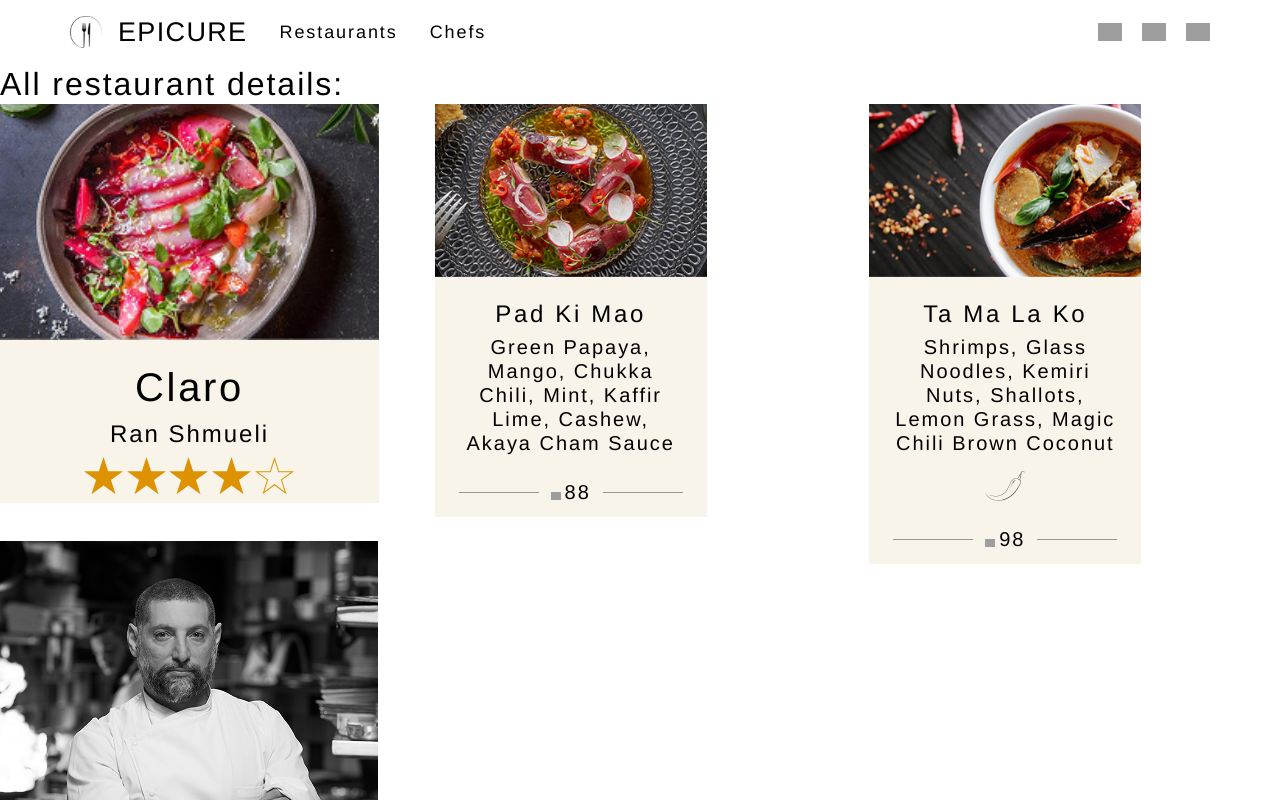
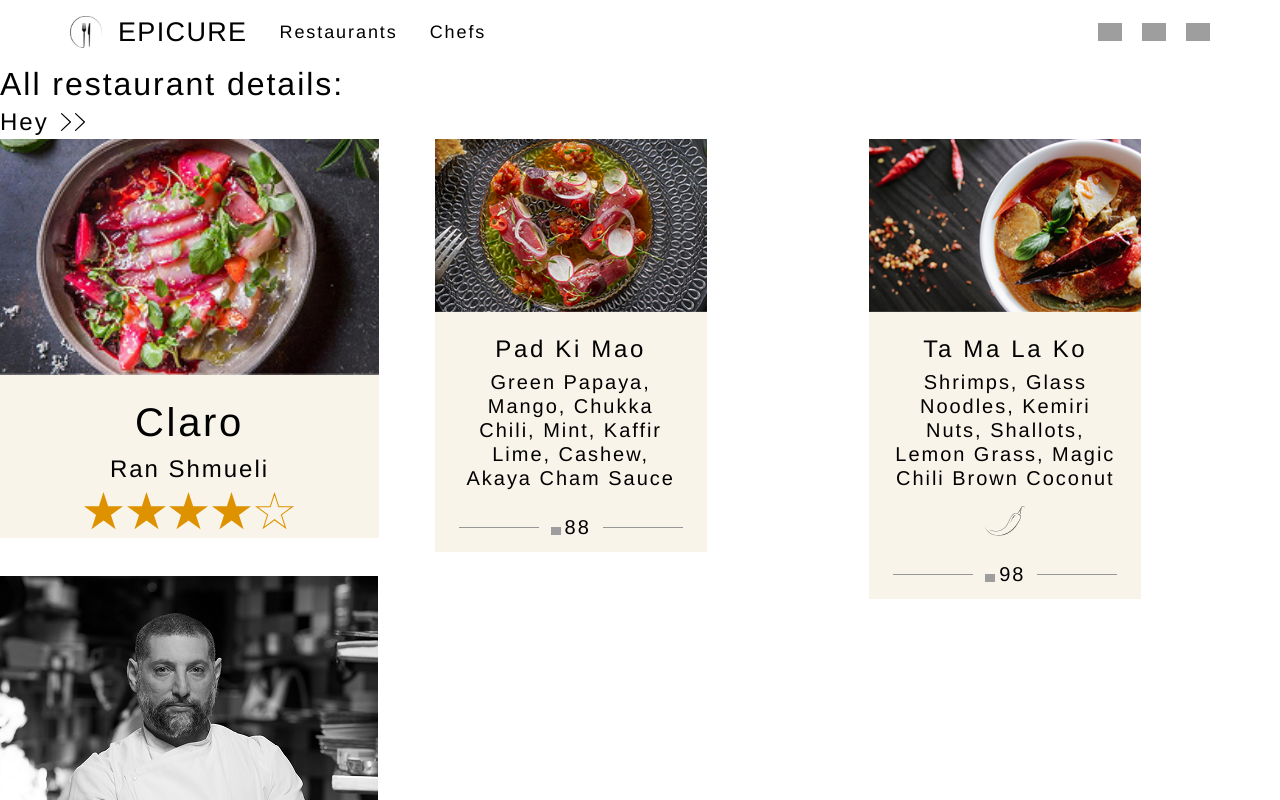
Before and after one commit to shaniriven-m/Epicure, a Next.js app in the folder frontend/: page /home in a window 1280 px wide. Shown: the top 800 px of the page. Built offline with nearby package versions, Linux system fonts and the light colour scheme; no server answers; grey boxes are pictures that could not be loaded.

Commit message:
style fix

```diff
--- a/frontend/app/(root)/home/page.tsx
+++ b/frontend/app/(root)/home/page.tsx
@@ -1,6 +1,6 @@
 import { fetchChefs, fetchDishes, fetchRestaurants } from "@/lib/api/fetch-api";
-import { Card } from "@/components/card/card"; import TextButton from "@/components/text-button"
-
+import { Card } from "@/components/card/card";
+import TextButton from "@/components/text-button";
 
 const HomePage = async () => {
   const restaurants = await fetchRestaurants();
@@ -15,7 +15,7 @@ const HomePage = async () => {
   return (
     <div>
       <h1>All restaurant details:</h1>
-
+      <TextButton label={"hey"} />
       <div className="grid grid-cols-1 sm:grid-cols-2 lg:grid-cols-3 gap-6">
         <Card key={rest.id} {...rest} />
         <Card key={dish.id} {...dish} />
--- a/frontend/app/globals.css
+++ b/frontend/app/globals.css
@@ -90,12 +90,9 @@
     @apply text-[16px]/[20px] font-[200] tracking-[1.97px] capitalize text-primary md:text-[24px]/[30px];
   }
 
-
   .text-icon-button-logo {
     @apply text-[27px] font-[200] tracking-[1.35px] text-primary uppercase;
   }
-
-
 
   .text-section-title {
     @apply text-[18px]/[24px] font-[200] tracking-[1.25px] text-primary;
--- a/frontend/components/text-button.tsx
+++ b/frontend/components/text-button.tsx
@@ -4,28 +4,29 @@ import clsx from "clsx";
 type TextButtonProps = {
     label: string;
     onClick?: () => void;
+    iconClassName?: string;
 };
 
 export default function TextButton({
     label,
     onClick,
+    iconClassName,
 }: TextButtonProps) {
     return (
         <button
             type="button"
             onClick={onClick}
-            className="flex items-center h-[35px] w-[172px] md:w-[226px]"
+            className="flex items-center gap-[12px]"
         >
             <span className="flex-1 text-button text-left whitespace-nowrap overflow-hidden">{label}</span>
-            <div className="flex items-center h-[36px] w-[35px] justify-end">
+            <div className={clsx("relative inline-flex items-center justify-center aria-hidden w-[24px] h-[24px]", iconClassName)}>
                 <Image
                     src="/icons/arrow.svg"
-                    alt=""
-                    aria-hidden
-                    width={24}
-                    height={24}
+                    alt="arrow"
+                    fill
+                    className="object-contain"
                 />
             </div>
-        </button>
+        </button >
     );
 }
```
